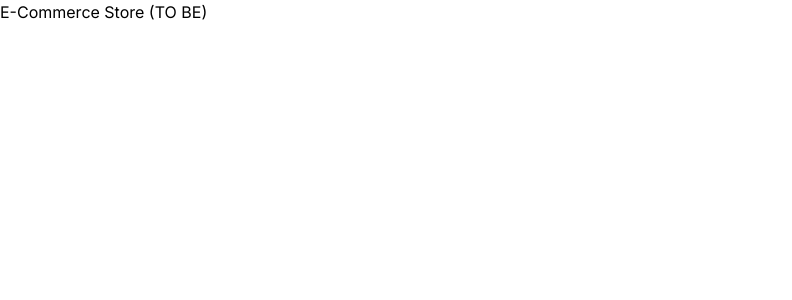
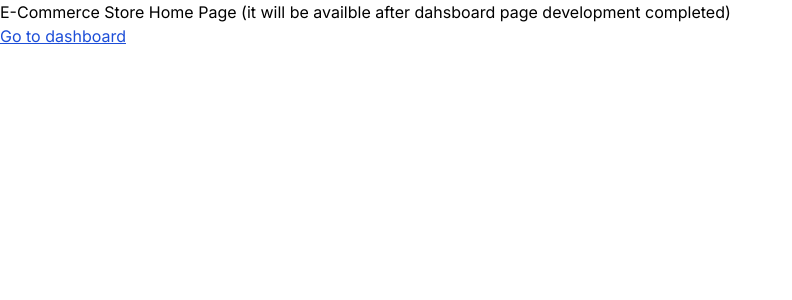
Before and after one commit to RezaZeraatkar/nextjsOnlineStore, a Next.js app: page / in a window 1280 px wide. Shown: the top 300 px of the page, without its empty margins (0-792 px from the left). Built offline with nearby package versions, Linux system fonts and the light colour scheme.

Commit message:
added dashboard page link to Home page

```diff
--- a/src/app/page.tsx
+++ b/src/app/page.tsx
@@ -1,3 +1,13 @@
+import Link from 'next/link';
+
 export default async function Home() {
-  return <div>E-Commerce Store (TO BE)</div>;
+  return (
+    <div>
+      E-Commerce Store Home Page (it will be availble after dahsboard page
+      development completed) <br></br>
+      <Link href='/dashboard' className='text-blue-700 underline'>
+        Go to dashboard
+      </Link>
+    </div>
+  );
 }
```
Also changed, not shown: 1 other file (tests, documents, lock files or other folders).
